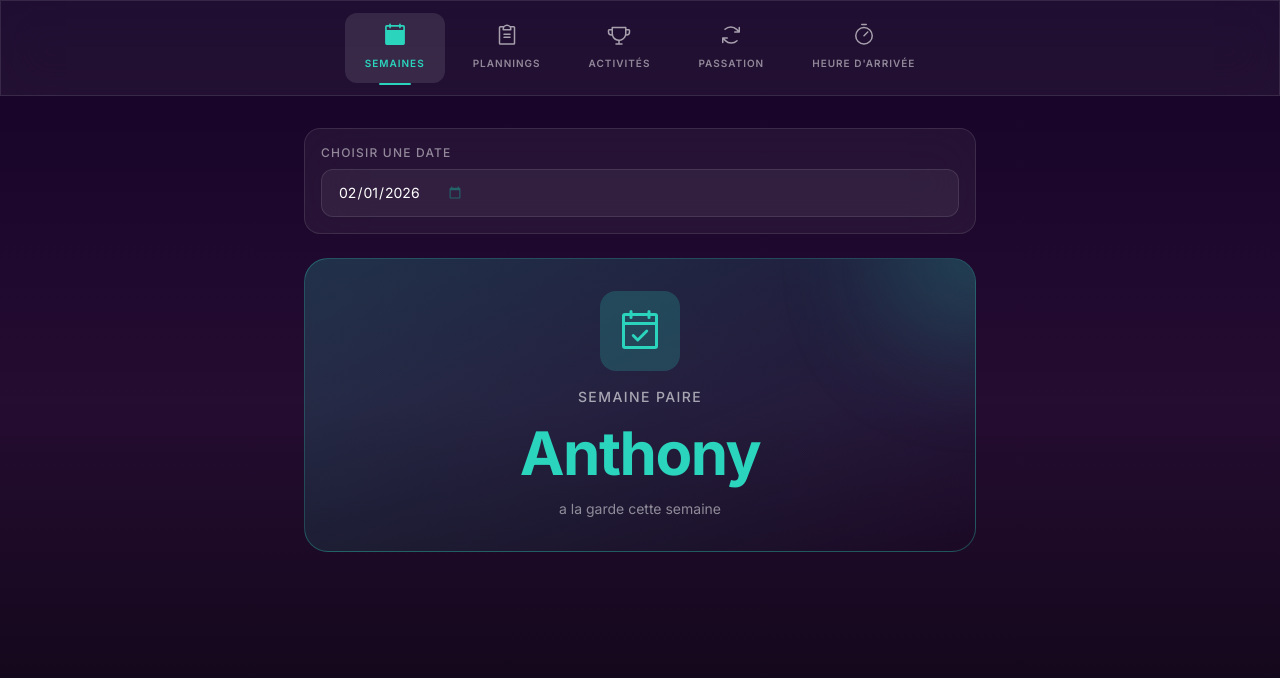
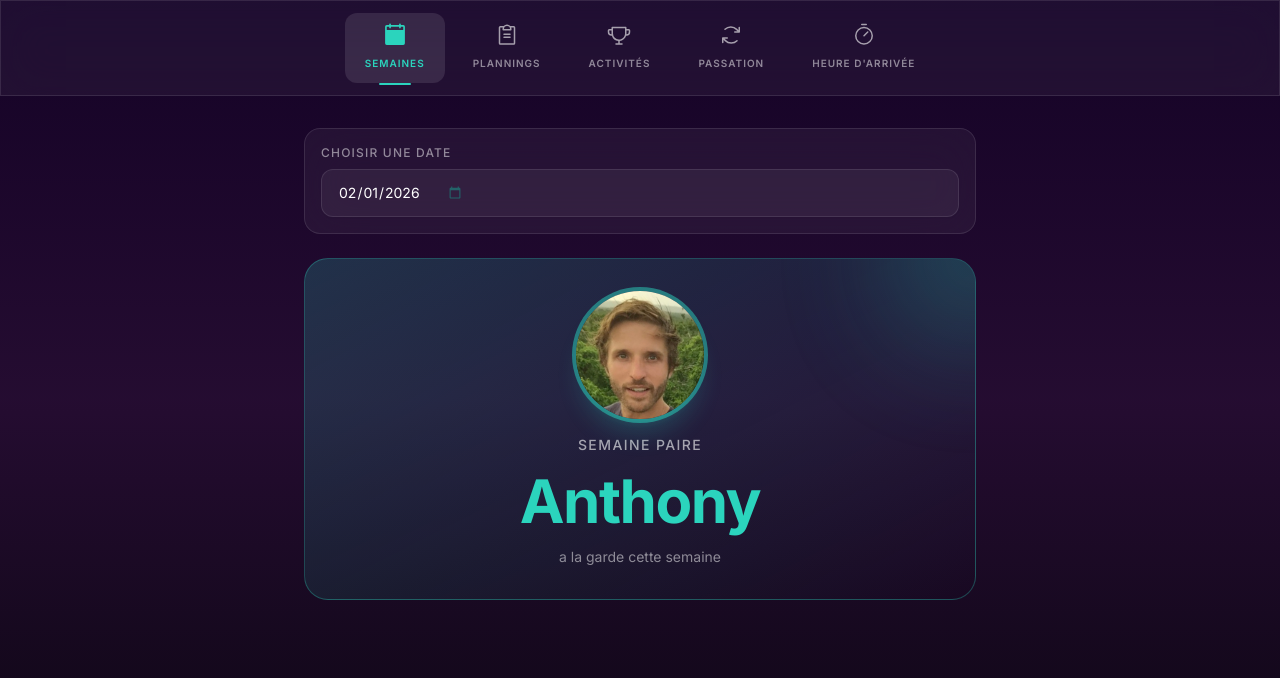
Before and after one commit to decuyperanthony/calendar-du-duck, a Next.js app: page /semaines in a window 1280 px wide. Shown: the top 678 px of the page. Built offline with nearby package versions, Linux system fonts and the light colour scheme.

Commit message:
feat: add parent avatars to CustodyHero component

```diff
--- a/components/common/custody-hero.tsx
+++ b/components/common/custody-hero.tsx
@@ -1,13 +1,18 @@
 "use client";
 
 import { cn } from "@/lib/utils";
-import { Icon } from "./icon";
+import Image from "next/image";
 
 type CustodyHeroProps = {
   name: string;
   weekLabel: string;
   variant: "anthony" | "flora";
 };
+
+const avatars = {
+  anthony: "/images/anthony.jpg",
+  flora: "/images/flora.jpg",
+} as const;
 
 export const CustodyHero = ({ name, weekLabel, variant }: CustodyHeroProps) => {
   const isAnthony = variant === "anthony";
@@ -31,16 +36,23 @@ export const CustodyHero = ({ name, weekLabel, variant }: CustodyHeroProps) => {
       />
 
       <div className="relative flex flex-col items-center text-center gap-4">
-        {/* Icon */}
+        {/* Avatar */}
         <div
           className={cn(
-            "flex h-16 w-16 md:h-20 md:w-20 items-center justify-center rounded-2xl",
+            "relative h-24 w-24 md:h-32 md:w-32 rounded-full overflow-hidden",
+            "ring-4 shadow-xl",
             isAnthony
-              ? "bg-primary/20 text-primary"
-              : "bg-accent/20 text-accent"
+              ? "ring-primary/50 shadow-primary/20"
+              : "ring-accent/50 shadow-accent/20"
           )}
         >
-          <Icon name="calendar-check" size="xl" />
+          <Image
+            src={avatars[variant]}
+            alt={name}
+            fill
+            className="object-cover"
+            priority
+          />
         </div>
 
         {/* Week type */}
```
Also changed, not shown: public/images/anthony.jpg (added), public/images/flora.jpg (added).
